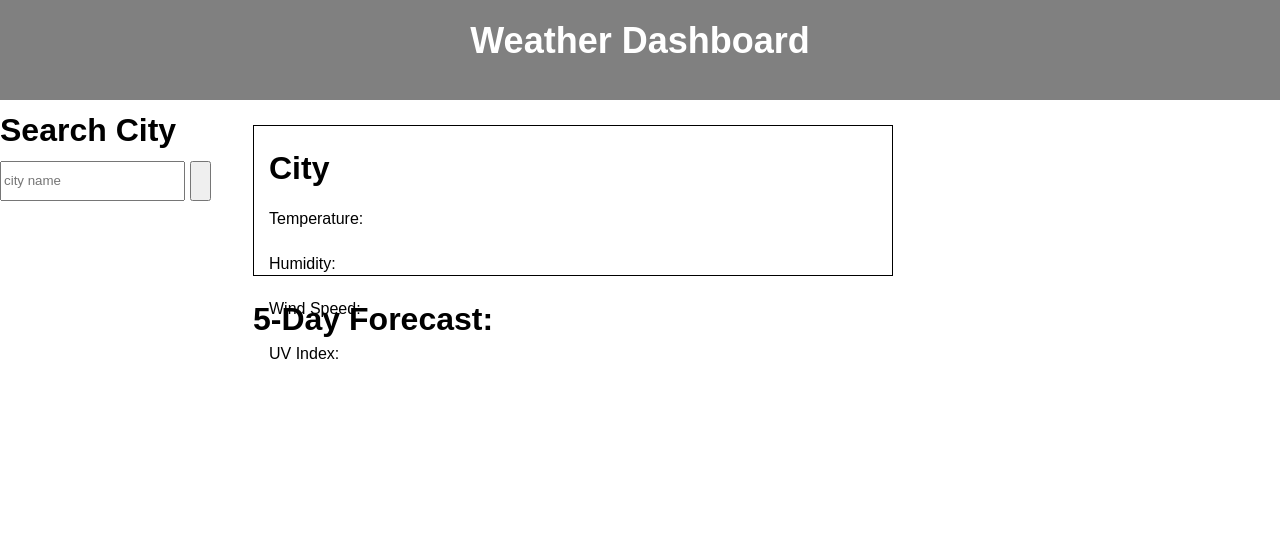
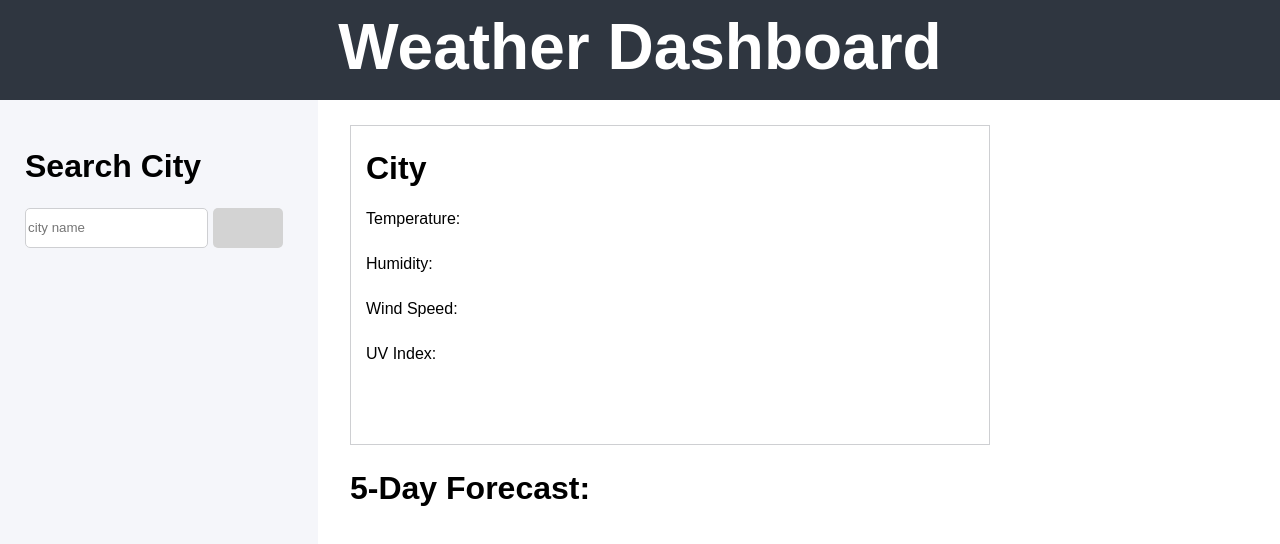
Before and after one commit to mikebrucato/weather-app, a plain HTML site: page index.html in a window 1280 px wide. Drawn offline with nearby package versions, Linux system fonts and the light colour scheme.

Commit message:
added styling to left column

```diff
--- a/styles.css
+++ b/styles.css
@@ -5,7 +5,24 @@
 body {
     height: 100%;
     margin: 0;
+}
 
+button{
+    width: 70px;
+    height: auto;
+    background-color: lightgray;
+    border: none;
+    border-radius: 5px;
+    transition-duration: .4s;
+}
+
+button:hover {
+    background-color: grey;
+}
+
+button:focus {
+    border: none;
+    outline-color: #b2bec3;
 }
 
 header {
@@ -13,10 +30,9 @@ header {
     height: 100px;
     color: white;
     margin-top: 0;
-    padding-top: 10px;
     text-align: center;
-    font-size: large;
-    background-color: grey;
+    font-size: xx-large;
+    background-color: #2f3640;
 }
 
 h1, h3, p, li {
@@ -28,6 +44,16 @@ header h1 {
     padding-top: 10px;
 }
 
+html {
+    height: 100%;
+}
+
+input {
+    border: 1px solid #cecfd2;
+    border-radius: 5px;
+}
+
+
 .container {
     display: flex;
     flex-direction: row;
@@ -35,19 +61,19 @@ header h1 {
     height: 100%;
 }
 
-.input-group {
-    padding-top: 25px;
-    padding-right: 750px;
-    padding-left: 85px;
-
+.search {
+    padding: 25px;
+    background-color: #f5f6fa;
 }
 
+.search h1 {
+    line-height: 30px;
+}
 
 .forecast {
     margin-top: 25px;
-    border: solid 1px black;
+    border: solid 1px #cecfd2;
     margin-left: 5%;
-    margin-right: 40%;
     min-width: 640px;
     padding: 12px 15px 15px 15px;
     height: 40%;
@@ -71,7 +97,7 @@ header h1 {
     border-radius: 5px;
     color: white;
     font-size: larger;
-    background-color: grey;
+    background-color: #3498db;
 }
 
 .five-day-container .card-text {
```
